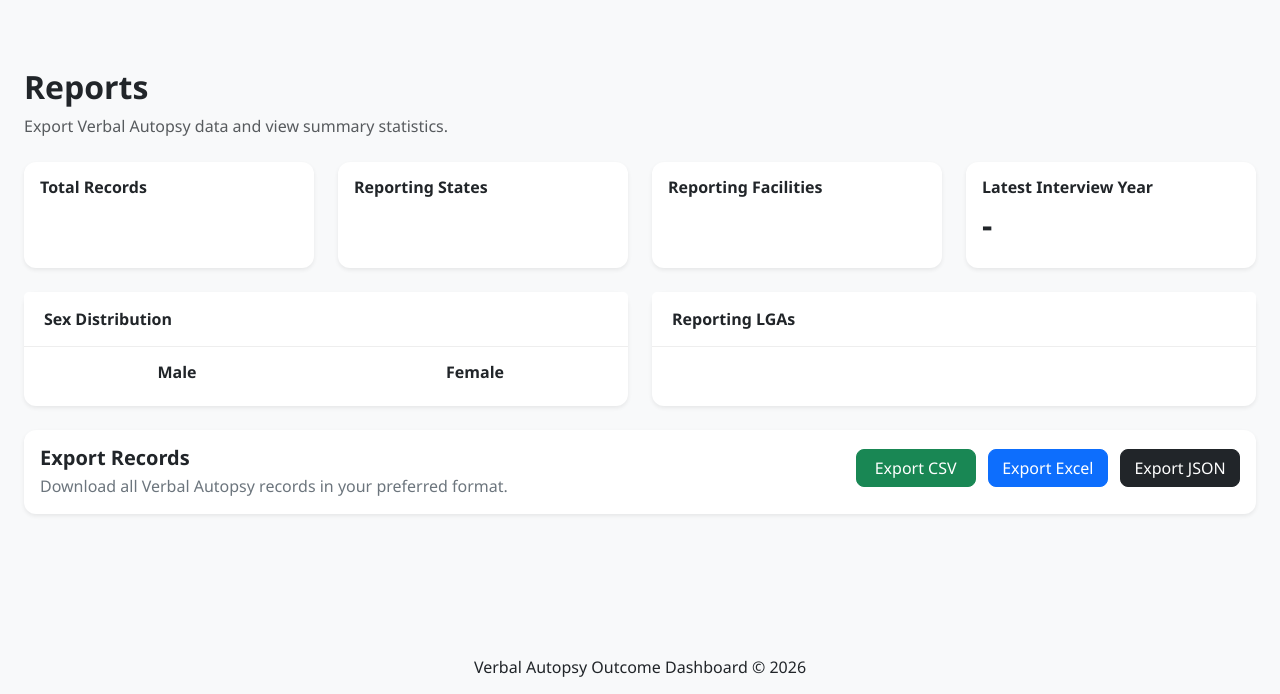
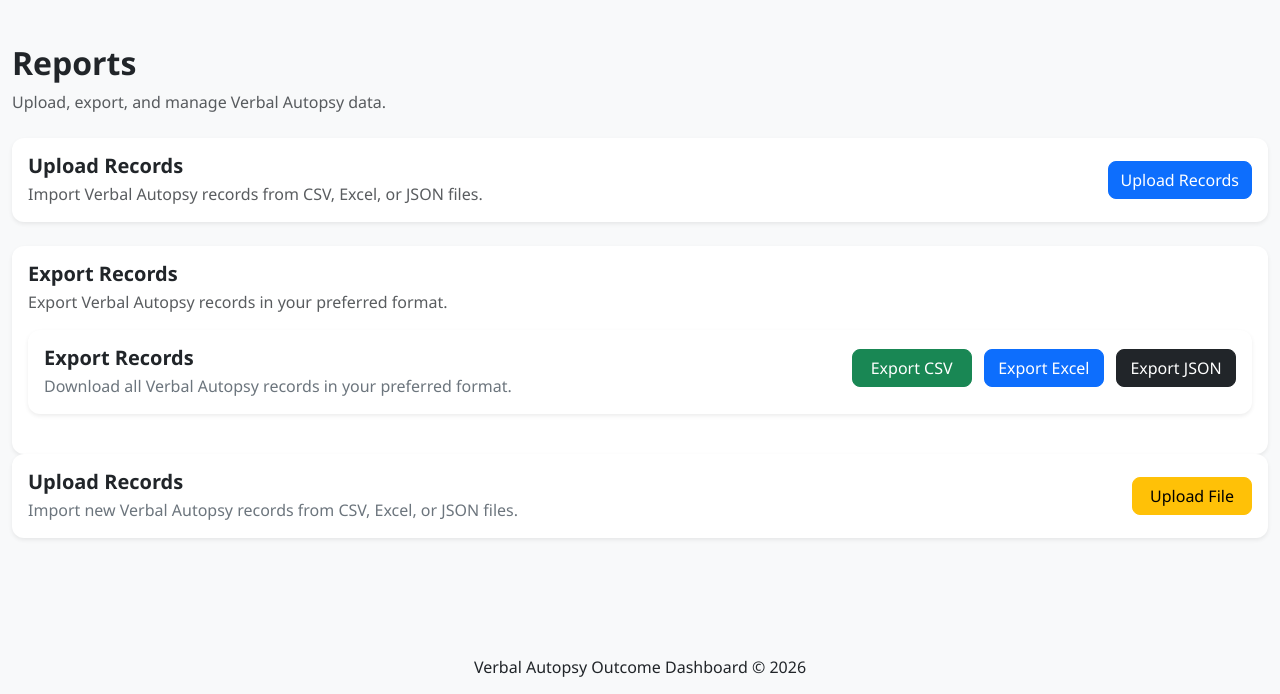
Before and after one commit to tersookor758-lang/verbal-autopsy-dashboard, a Python web app: template dashboard/templates/reports.html in a window 1280 px wide. Shown: the part 106-800 px from the top of the page. Run offline with Jinja, Linux system fonts and the light colour scheme; the template is opened without the code that fills it, so the values that code supplies are empty.

Commit message:
I made some changes

````diff
--- a/dashboard/templates/reports.html
+++ b/dashboard/templates/reports.html
@@ -1,3 +1,4 @@
+
 {% extends "base.html" %}
 
 {% block title %}
@@ -8,28 +9,83 @@ Reports
 
 {% block content %}
 
-<div class="container-fluid py-4">
+<div class="mb-4">
 
-    <div class="mb-4">
+    <h2 class="fw-bold">
+        Reports
+    </h2>
 
-        <h2 class="fw-bold">
+    <p class="text-muted mb-4">
+        Upload, export, and manage Verbal Autopsy data.
+    </p>
 
-            Reports
+</div>
 
-        </h2>
 
-        <p class="text-muted mb-4">
+<!-- Upload Records -->
 
-            Export Verbal Autopsy data and view summary statistics.
+<div class="card shadow-sm border-0 mb-4">
 
-        </p>
+    <div class="card-body">
+
+        <div class="d-flex flex-wrap justify-content-between align-items-center">
+
+            <div>
+
+                <h5 class="fw-bold mb-1">
+                    Upload Records
+                </h5>
+
+                <p class="text-muted mb-0">
+                    Import Verbal Autopsy records from CSV, Excel, or JSON files.
+                </p>
+
+            </div>
+
+            <button
+                type="button"
+                class="btn btn-primary"
+                data-bs-toggle="modal"
+                data-bs-target="#uploadModal"
+            >
+                Upload Records
+            </button>
+
+        </div>
 
     </div>
 
-    {% include "components/stat_cards.html" %}
+</div>
 
-    {% include "components/export_buttons.html" %}
+
+<!-- Export Records -->
+
+<div class="card shadow-sm border-0">
+
+    <div class="card-body">
+
+        <h5 class="fw-bold mb-1">
+            Export Records
+        </h5>
+
+        <p class="text-muted mb-3">
+            Export Verbal Autopsy records in your preferred format.
+        </p>
+
+        {% include "components/export_buttons.html" %}
+
+    </div>
 
 </div>
 
+
+{% include "components/upload_modal.html" %}
+
+
 {% endblock %}
+
+
+{% block scripts %}
+
+{% endblock %}
+```
````
